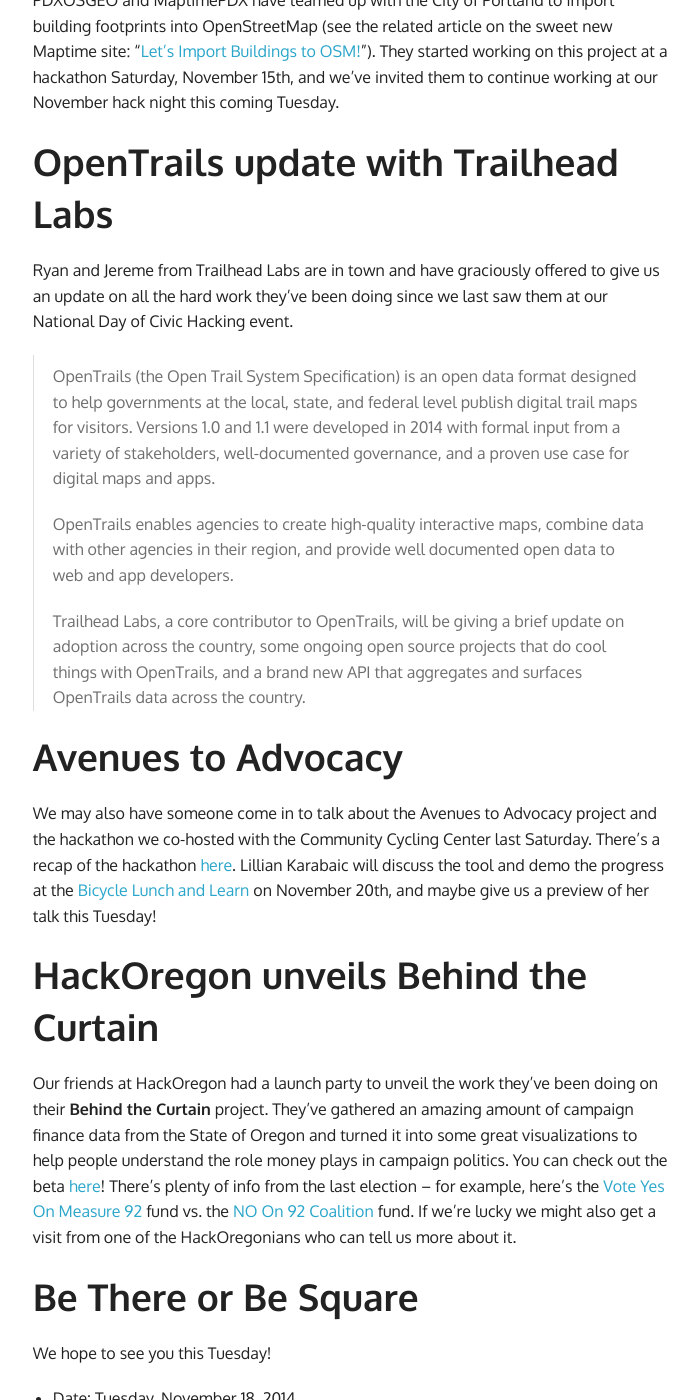
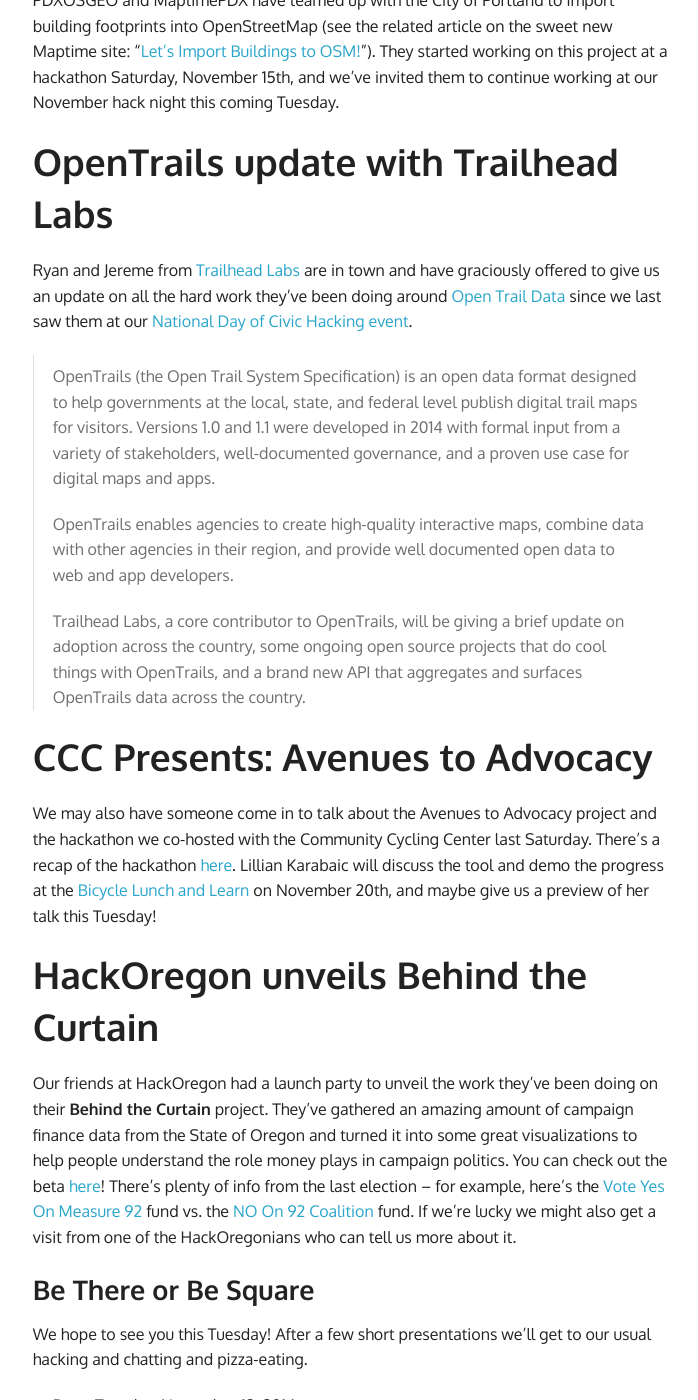
Before and after one commit to code-for-portland-archive/codeforportland.github.io, a Jekyll site: the page built from news/_posts/2014-11-16-november-hack-night.md, in a window 1280 px wide and 1400 px high, scrolled down 525 px. Shown: the whole window, without its empty margins (289-987 px from the left). Built offline with Jekyll 4.4.1, drawn with Linux system fonts in a browser that asks for light colours; Markdown is read by kramdown in place of the engine named in the settings.

Commit message:
add links, edit section headers

```diff
--- a/news/_posts/2014-11-16-november-hack-night.md
+++ b/news/_posts/2014-11-16-november-hack-night.md
@@ -12,7 +12,7 @@
 
 ## OpenTrails update with Trailhead Labs
 
-Ryan and Jereme from Trailhead Labs are in town and have graciously offered to give us an update on all the hard work they've been doing since we last saw them at our National Day of Civic Hacking event.
+Ryan and Jereme from [Trailhead Labs](http://www.trailheadlabs.com/) are in town and have graciously offered to give us an update on all the hard work they've been doing around [Open Trail Data](http://www.opentraildata.org/) since we last saw them at our [National Day of Civic Hacking event](http://www.codeforportland.org/news/2014/06/ndoch-wrap-up/).
 
 > OpenTrails (the Open Trail System Specification) is an open data format designed to help governments at the local, state, and federal level publish digital trail maps for visitors. Versions 1.0 and 1.1 were developed in 2014 with formal input from a variety of stakeholders, well-documented governance, and a proven use case for digital maps and apps.
 >
@@ -20,7 +20,7 @@
 >
 > Trailhead Labs, a core contributor to OpenTrails, will be giving a brief update on adoption across the country, some ongoing open source projects that do cool things with OpenTrails, and a brand new API that aggregates and surfaces OpenTrails data across the country.
 
-## Avenues to Advocacy
+## CCC Presents: Avenues to Advocacy
 
 We may also have someone come in to talk about the Avenues to Advocacy project and the hackathon we co-hosted with the Community Cycling Center last Saturday. There's a recap of the hackathon [here](http://www.communitycyclingcenter.org/index.php/hacking-for-a-better-transportation-future/). Lillian Karabaic will discuss the tool and demo the progress at the [Bicycle Lunch and Learn](https://www.portlandoregon.gov/transportation/article/144945) on November 20th, and maybe give us a preview of her talk this Tuesday!
 
@@ -28,11 +28,13 @@
 
 Our friends at HackOregon had a launch party to unveil the work they've been doing on their **Behind the Curtain** project. They've gathered an amazing amount of campaign finance data from the State of Oregon and turned it into some great visualizations to help people understand the role money plays in campaign politics. You can check out the beta [here](http://ballot.hackoregon.org/)! There's plenty of info from the last election -- for example, here's the [Vote Yes On Measure 92](http://ballot.hackoregon.org/#/campaign/17007) fund vs. the [NO On 92 Coalition](http://ballot.hackoregon.org/#/campaign/17015) fund. If we're lucky we might also get a visit from one of the HackOregonians who can tell us more about it.
 
-## Be There or Be Square
+### Be There or Be Square
 
-We hope to see you this Tuesday!
+We hope to see you this Tuesday! After a few short presentations we'll get to our usual hacking and chatting and pizza-eating.
 
 * Date: Tuesday, November 18, 2014
 * Time: 6:00 PM to 9:00 PM
 
+### Psst.. help us out!
+
 You may have noticed we've been short on blog posts lately. That's because we need help! We've been spread pretty thin between all these great projects and we are but a rag-tag bunch of volunteer organizers. If you love writing about civic hacking and want to help out please let us know at [info@codeforportland.org](info@codeforportland.org).
```
